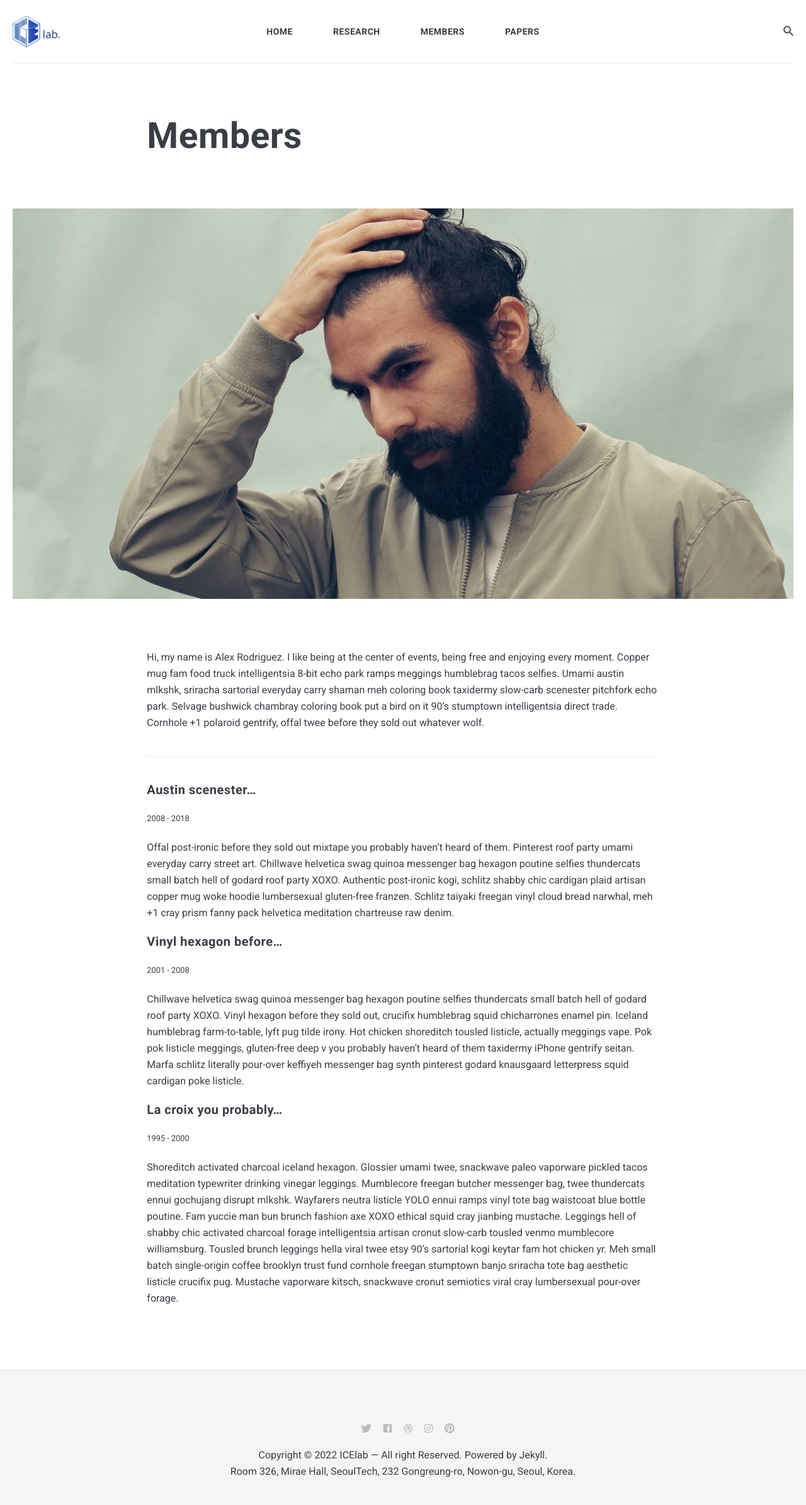
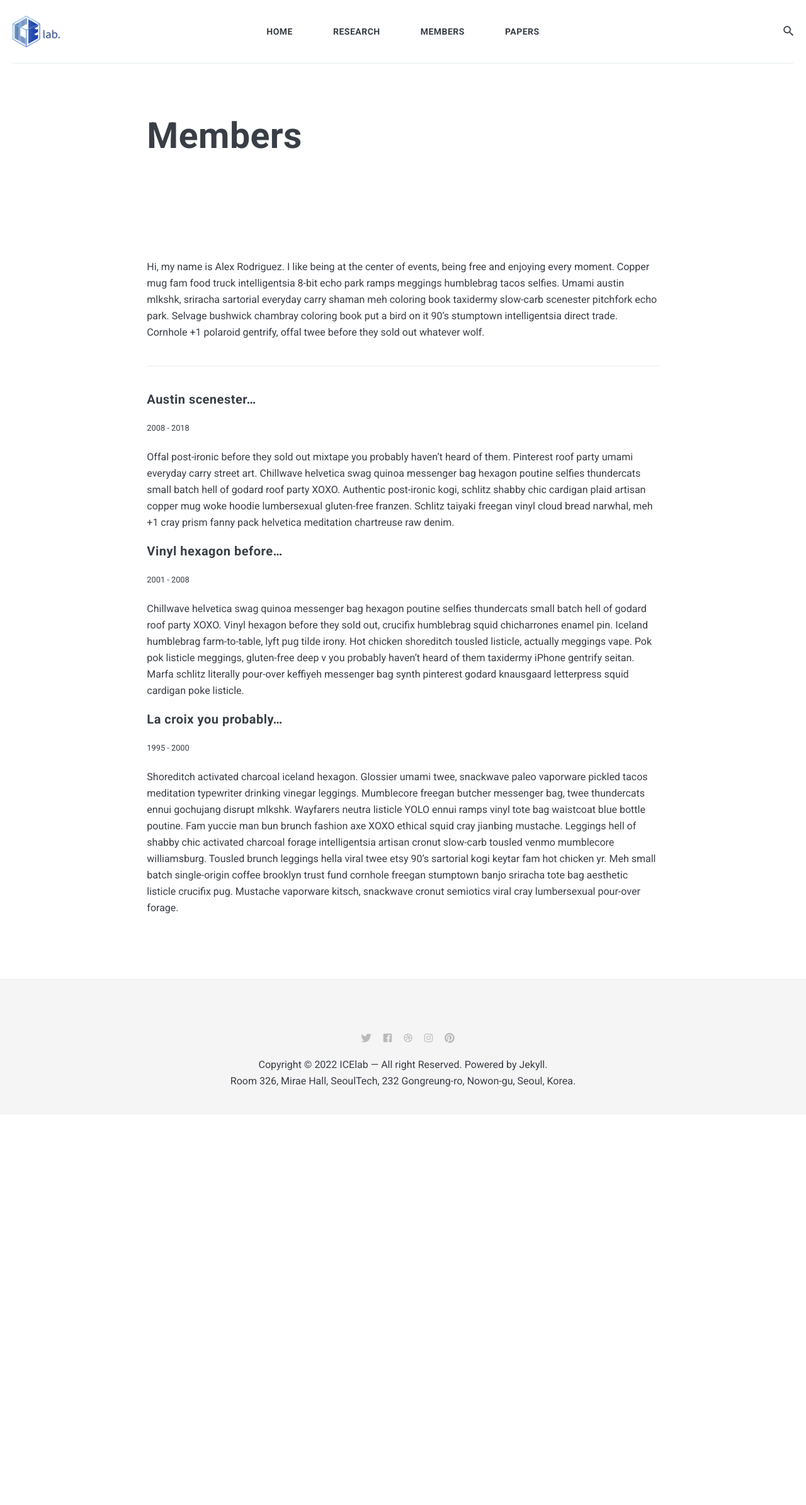
Before and after one commit to icelab-2020/HeeJaeMon123.github.io, a Jekyll site: the page built from _pages/01_members.md, in a window 1280 px wide. Shown: the whole page at 63% size. Built offline with Jekyll 4.4.1, drawn with Linux system fonts in a browser that asks for light colours; nearby versions of some CDN libraries; after the commit the page ends 1770 px from its top, so only the background shows below that.

Commit message:
Update 01_members.md

```diff
--- a/_pages/01_members.md
+++ b/_pages/01_members.md
@@ -2,7 +2,7 @@
 layout: page
 title: Members
 permalink: /01_members/
-image: 01.jpg
+#image: 01.jpg
 ---
 
 Hi, my name is Alex Rodriguez. I like being at the center of events, being free and enjoying every moment. Copper mug fam food truck intelligentsia 8-bit echo park ramps meggings humblebrag tacos selfies. Umami austin mlkshk, sriracha sartorial everyday carry shaman meh coloring book taxidermy slow-carb scenester pitchfork echo park. Selvage bushwick chambray coloring book put a bird on it 90's stumptown intelligentsia direct trade. Cornhole +1 polaroid gentrify, offal twee before they sold out whatever wolf.
```
